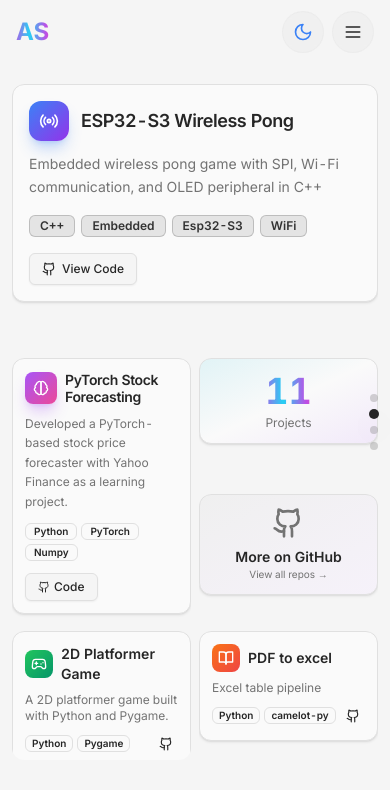
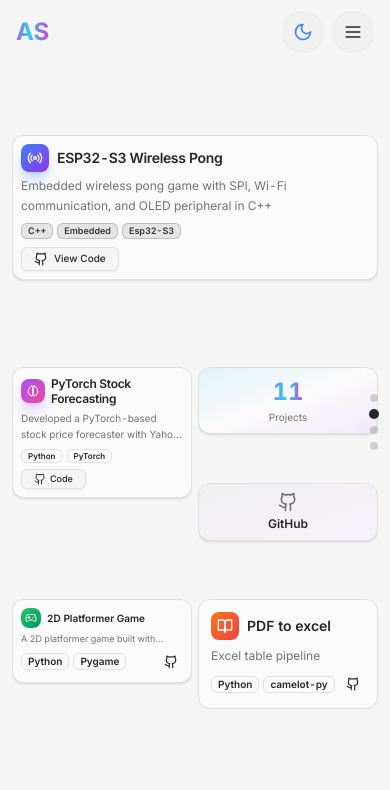
Before and after one commit to AxelSuu/AxelSundqvist, a React (Vite) app: page / in a window 390 px wide. Both pictures are taken after a click on the button 374 px from the left and 414 px from the top of the page. Shown: the top 790 px of the page. Built offline with nearby package versions, Linux system fonts and the light colour scheme.

Commit message:
mobile responsive upd

```diff
--- a/src/components/portfolio/about.tsx
+++ b/src/components/portfolio/about.tsx
@@ -40,7 +40,7 @@ const About = () => {
 
       <div className="container mx-auto px-3 md:px-4 relative z-10 max-h-full">
         {/* Bento Grid Layout - Simplified for mobile */}
-        <div className="grid grid-cols-2 md:grid-cols-4 lg:grid-cols-6 gap-1.5 md:gap-2 auto-rows-[minmax(45px,1fr)] md:auto-rows-[minmax(50px,1fr)] max-h-[80vh] md:max-h-[75vh] overflow-y-auto md:overflow-hidden scrollbar-hide">
+        <div className="grid grid-cols-2 md:grid-cols-4 lg:grid-cols-6 gap-1.5 md:gap-2 auto-rows-[minmax(40px,1fr)] md:auto-rows-[minmax(50px,1fr)] max-h-[85vh] md:max-h-[75vh] overflow-y-auto md:overflow-hidden scrollbar-hide">
 
           {/* Large Bio Card */}
           <TiltCard className="col-span-2 md:col-span-2 lg:col-span-3 row-span-2 h-full" tiltMaxAngle={5}>
@@ -113,8 +113,8 @@ const About = () => {
             </GlowCard>
           </TiltCard>
 
-          {/* Skills Card - Tall */}
-          <TiltCard className="col-span-2 md:col-span-2 lg:col-span-3 row-span-3" tiltMaxAngle={6}>
+          {/* Skills Card - Tall - Hidden on mobile */}
+          <TiltCard className="hidden md:block col-span-2 md:col-span-2 lg:col-span-3 row-span-3" tiltMaxAngle={6}>
             <GlowCard
               className="h-full p-4"
               glowColor="rgba(34, 197, 94, 0.2)"
--- a/src/components/portfolio/hero.tsx
+++ b/src/components/portfolio/hero.tsx
@@ -29,7 +29,7 @@ const Hero = () => {
   const scrollToProjects = () => {
     const navigateToSection = (window as Window & { navigateToSection?: (index: number) => void }).navigateToSection
     if (navigateToSection) {
-      navigateToSection(2) // Projects is index 2
+      navigateToSection(1) // Projects is index 1
     } else {
       document.getElementById('projects')?.scrollIntoView({ behavior: 'smooth' })
     }
--- a/src/components/portfolio/projects.tsx
+++ b/src/components/portfolio/projects.tsx
@@ -58,38 +58,38 @@ const Projects = () => {
 
       <div className="container mx-auto px-3 md:px-4 relative z-10 max-h-full">
         {/* Bento Grid Layout - Clean 4-column layout */}
-        <div className="grid grid-cols-2 md:grid-cols-4 gap-2 md:gap-3 auto-rows-[minmax(100px,1fr)] md:auto-rows-[minmax(120px,1fr)] max-w-4xl mx-auto max-h-[80vh] md:max-h-[70vh] overflow-y-auto md:overflow-hidden scrollbar-hide">
+        <div className="grid grid-cols-2 md:grid-cols-4 gap-1.5 md:gap-3 auto-rows-[minmax(70px,1fr)] md:auto-rows-[minmax(120px,1fr)] max-w-4xl mx-auto max-h-[85vh] md:max-h-[70vh] overflow-y-auto md:overflow-hidden scrollbar-hide">
 
           {/* Featured Project - Large card spanning 2x2 */}
           <TiltCard className="col-span-2 row-span-2" tiltMaxAngle={8}>
             <GlowCard
-              className="h-full group relative overflow-hidden p-4"
+              className="h-full group relative overflow-hidden p-2 md:p-4"
               glowColor="rgba(59, 130, 246, 0.4)"
             >
-              <CardHeader className="p-0 pb-3">
-                <div className="flex items-center space-x-3">
-                  <div className="p-2.5 rounded-xl bg-gradient-to-br from-blue-500 to-purple-600 shadow-lg shadow-blue-500/30 group-hover:scale-110 group-hover:rotate-3 transition-all duration-300">
-                    <Radio className="h-5 w-5 text-white" />
+              <CardHeader className="p-0 pb-1 md:pb-3">
+                <div className="flex items-center space-x-2 md:space-x-3">
+                  <div className="p-1.5 md:p-2.5 rounded-lg md:rounded-xl bg-gradient-to-br from-blue-500 to-purple-600 shadow-lg shadow-blue-500/30 group-hover:scale-110 group-hover:rotate-3 transition-all duration-300">
+                    <Radio className="h-4 w-4 md:h-5 md:w-5 text-white" />
                   </div>
-                  <CardTitle className="text-lg">{projects[0].title}</CardTitle>
+                  <CardTitle className="text-sm md:text-lg">{projects[0].title}</CardTitle>
                 </div>
               </CardHeader>
-              <CardContent className="flex flex-col p-0 h-[calc(100%-60px)]">
-                <p className="text-muted-foreground mb-4 leading-relaxed text-sm flex-grow">
+              <CardContent className="flex flex-col p-0 h-[calc(100%-40px)] md:h-[calc(100%-60px)]">
+                <p className="text-muted-foreground mb-2 md:mb-4 leading-relaxed text-xs md:text-sm flex-grow line-clamp-2 md:line-clamp-none">
                   {projects[0].description}
                 </p>
-                <div className="flex flex-wrap gap-1.5 mb-4">
-                  {projects[0].technologies.map((tech, i) => (
+                <div className="flex flex-wrap gap-1 md:gap-1.5 mb-2 md:mb-4">
+                  {projects[0].technologies.slice(0, 3).map((tech, i) => (
                     <Badge
                       key={i}
                       variant="secondary"
-                      className="text-xs px-2.5 py-0.5 hover:scale-105 transition-transform bg-primary/10 border-primary/20"
+                      className="text-[9px] md:text-xs px-1.5 md:px-2.5 py-0 md:py-0.5 hover:scale-105 transition-transform bg-primary/10 border-primary/20"
                     >
                       {tech}
                     </Badge>
                   ))}
                 </div>
-                <Button variant="outline" size="sm" className="w-fit h-8 text-xs group/btn" asChild>
+                <Button variant="outline" size="sm" className="w-fit h-6 md:h-8 text-[10px] md:text-xs group/btn" asChild>
                   <a href={projects[0].github} target="_blank" rel="noopener noreferrer">
                     <Github className="mr-1.5 h-3.5 w-3.5 group-hover/btn:rotate-12 transition-transform" />
                     View Code
@@ -102,29 +102,29 @@ const Projects = () => {
           {/* PyTorch Project - Tall card */}
           <TiltCard className="col-span-1 row-span-2" tiltMaxAngle={10}>
             <GlowCard
-              className="h-full group relative overflow-hidden card-shine p-3"
+              className="h-full group relative overflow-hidden card-shine p-2 md:p-3"
               glowColor="rgba(168, 85, 247, 0.4)"
             >
-              <CardHeader className="p-0 pb-2">
-                <div className="flex items-center space-x-2">
-                  <div className="p-2 rounded-lg bg-gradient-to-br from-purple-500 to-pink-500 shadow-lg shadow-purple-500/30 group-hover:scale-110 transition-all duration-300">
-                    <Brain className="h-4 w-4 text-white" />
+              <CardHeader className="p-0 pb-1 md:pb-2">
+                <div className="flex items-center space-x-1.5 md:space-x-2">
+                  <div className="p-1.5 md:p-2 rounded-lg bg-gradient-to-br from-purple-500 to-pink-500 shadow-lg shadow-purple-500/30 group-hover:scale-110 transition-all duration-300">
+                    <Brain className="h-3 w-3 md:h-4 md:w-4 text-white" />
                   </div>
-                  <CardTitle className="text-sm leading-tight">{projects[1].title}</CardTitle>
+                  <CardTitle className="text-xs md:text-sm leading-tight">{projects[1].title}</CardTitle>
                 </div>
               </CardHeader>
-              <CardContent className="flex flex-col p-0 h-[calc(100%-50px)]">
-                <p className="text-muted-foreground mb-3 leading-relaxed text-xs flex-grow">
+              <CardContent className="flex flex-col p-0 h-[calc(100%-35px)] md:h-[calc(100%-50px)]">
+                <p className="text-muted-foreground mb-1.5 md:mb-3 leading-relaxed text-[10px] md:text-xs flex-grow line-clamp-2 md:line-clamp-none">
                   {projects[1].description}
                 </p>
-                <div className="flex flex-wrap gap-1 mb-3">
-                  {projects[1].technologies.slice(0, 3).map((tech, i) => (
-                    <Badge key={i} variant="outline" className="text-[10px] px-2 py-0 hover:bg-purple-500/10">
+                <div className="flex flex-wrap gap-1 mb-1.5 md:mb-3">
+                  {projects[1].technologies.slice(0, 2).map((tech, i) => (
+                    <Badge key={i} variant="outline" className="text-[8px] md:text-[10px] px-1.5 md:px-2 py-0 hover:bg-purple-500/10">
                       {tech}
                     </Badge>
                   ))}
                 </div>
-                <Button variant="outline" size="sm" className="w-fit h-7 text-xs group/btn" asChild>
+                <Button variant="outline" size="sm" className="w-fit h-5 md:h-7 text-[9px] md:text-xs group/btn" asChild>
                   <a href={projects[1].github} target="_blank" rel="noopener noreferrer">
                     <Github className="mr-1 h-3 w-3 group-hover/btn:rotate-12 transition-transform" />
                     Code
@@ -140,9 +140,9 @@ const Projects = () => {
               className="h-full bg-gradient-to-br from-cyan-500/10 via-transparent to-purple-500/10 flex items-center justify-center"
               glowColor="rgba(6, 182, 212, 0.3)"
             >
-              <div className="text-center p-3">
-                <div className="text-4xl font-bold animated-gradient-text mb-1">11</div>
-                <p className="text-xs text-muted-foreground">Projects</p>
+              <div className="text-center p-2 md:p-3">
+                <div className="text-2xl md:text-4xl font-bold animated-gradient-text mb-0.5 md:mb-1">11</div>
+                <p className="text-[10px] md:text-xs text-muted-foreground">Projects</p>
               </div>
             </GlowCard>
           </TiltCard>
@@ -157,11 +157,11 @@ const Projects = () => {
                 href="https://github.com/AxelSuu"
                 target="_blank"
                 rel="noopener noreferrer"
-                className="text-center p-3 w-full h-full flex flex-col items-center justify-center"
+                className="text-center p-2 md:p-3 w-full h-full flex flex-col items-center justify-center"
               >
-                <Github className="h-8 w-8 mb-2 text-muted-foreground group-hover:text-primary group-hover:scale-110 transition-all duration-300" />
-                <p className="font-semibold text-sm group-hover:text-primary transition-colors">More on GitHub</p>
-                <p className="text-[10px] text-muted-foreground">View all repos →</p>
+                <Github className="h-5 w-5 md:h-8 md:w-8 mb-1 md:mb-2 text-muted-foreground group-hover:text-primary group-hover:scale-110 transition-all duration-300" />
+                <p className="font-semibold text-xs md:text-sm group-hover:text-primary transition-colors">GitHub</p>
+                <p className="text-[8px] md:text-[10px] text-muted-foreground hidden md:block">View all repos →</p>
               </a>
             </GlowCard>
           </TiltCard>
@@ -169,17 +169,17 @@ const Projects = () => {
           {/* Platformer Game Card */}
           <TiltCard className="col-span-1 row-span-1" tiltMaxAngle={12}>
             <GlowCard
-              className="h-full group card-shine p-3"
+              className="h-full group card-shine p-2 md:p-3"
               glowColor="rgba(34, 197, 94, 0.3)"
             >
               <div className="flex flex-col h-full">
-                <div className="flex items-center gap-2 mb-2">
-                  <div className="p-1.5 rounded-lg bg-gradient-to-br from-green-500 to-emerald-600 group-hover:scale-110 transition-all">
-                    <Gamepad2 className="h-4 w-4 text-white" />
+                <div className="flex items-center gap-1.5 md:gap-2 mb-1 md:mb-2">
+                  <div className="p-1 md:p-1.5 rounded-lg bg-gradient-to-br from-green-500 to-emerald-600 group-hover:scale-110 transition-all">
+                    <Gamepad2 className="h-3 w-3 md:h-4 md:w-4 text-white" />
                   </div>
-                  <h3 className="font-semibold text-sm">{projects[2].title}</h3>
+                  <h3 className="font-semibold text-[10px] md:text-sm">{projects[2].title}</h3>
                 </div>
-                <p className="text-xs text-muted-foreground mb-2 flex-grow line-clamp-2">{projects[2].description}</p>
+                <p className="text-[9px] md:text-xs text-muted-foreground mb-1 md:mb-2 flex-grow line-clamp-1 md:line-clamp-2">{projects[2].description}</p>
                 <div className="flex items-center justify-between">
                   <div className="flex gap-1">
                     {projects[2].technologies.slice(0, 2).map((tech, i) => (
```
